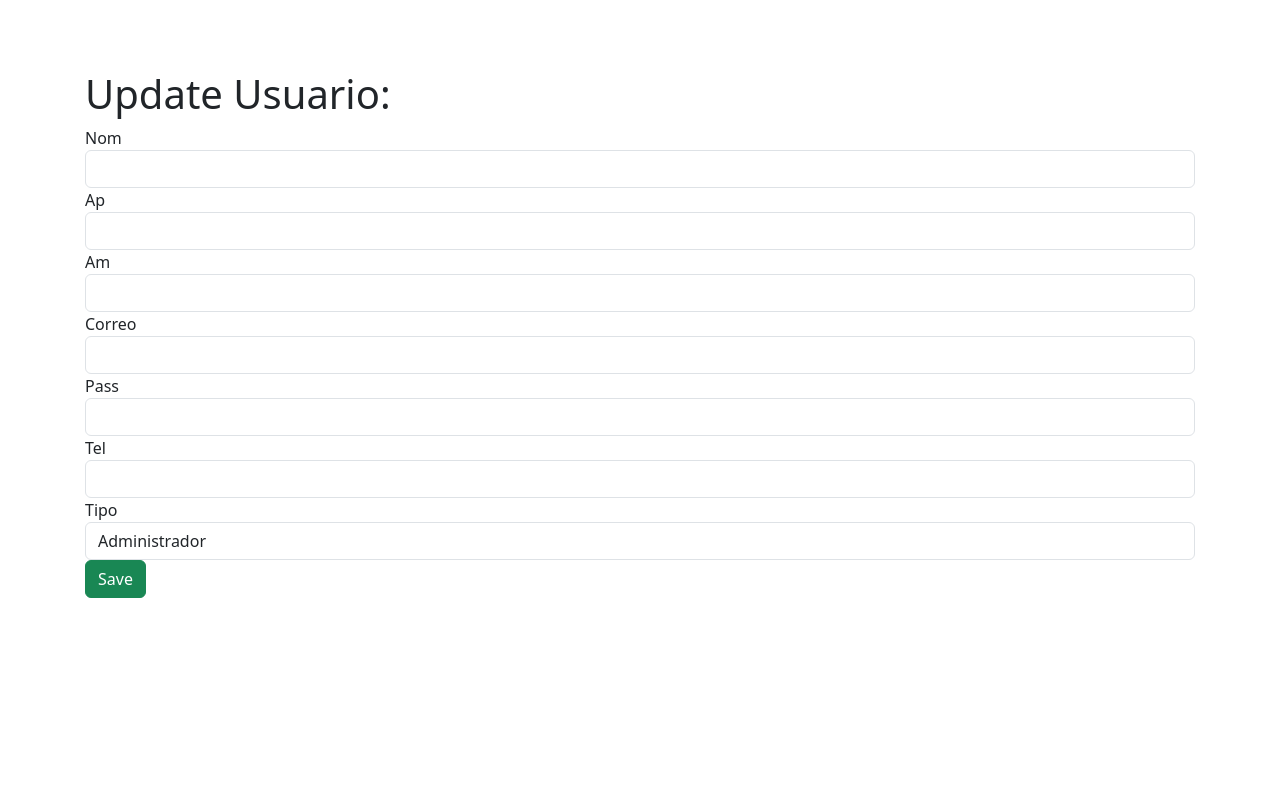
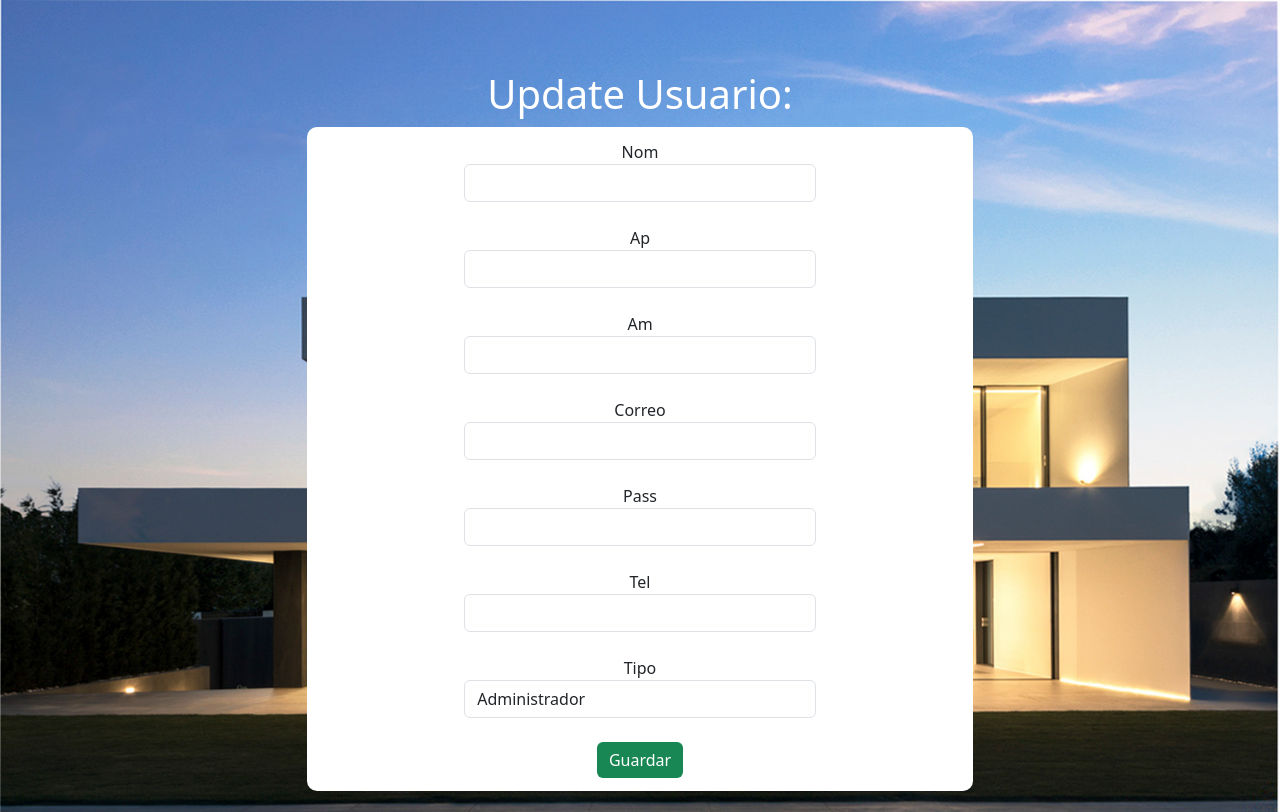
Before and after one commit to JackCorde/HomeSegurity, a Yii app: template views/usuario/update.php in a window 1280 px wide. Run offline with PHP 8.4 and a stand-in for Yii, Linux system fonts and the light colour scheme; the template is opened without the code that fills it, so the values that code supplies are empty; form fields are guessed from the names that the template uses; some libraries are stand-ins or nearby versions.

Commit message:
Cambios en Usuario de Lorena

```diff
--- a/views/usuario/_form.php
+++ b/views/usuario/_form.php
@@ -7,29 +7,32 @@ use yii\widgets\ActiveForm;
 /** @var app\models\Usuario $model */
 /** @var yii\widgets\ActiveForm $form */
 ?>
-
+<center>
+    <div class="fon">
 <div class="usuario-form">
 
     <?php $form = ActiveForm::begin(); ?>
 
     <?= $form->field($model, 'nom')->textInput(['maxlength' => true]) ?>
-
+<br>
     <?= $form->field($model, 'ap')->textInput(['maxlength' => true]) ?>
-
+<br>
     <?= $form->field($model, 'am')->textInput(['maxlength' => true]) ?>
-
+<br>
     <?= $form->field($model, 'correo')->textInput(['maxlength' => true]) ?>
-
+<br>
     <?= $form->field($model, 'pass')->passwordInput(['maxlength' => true]) ?>
-
+<br>
     <?= $form->field($model, 'tel')->textInput(['maxlength' => true]) ?>
-
+<br>
     <?= $form->field($model, 'tipo')->dropDownList([ 'Administrador' => 'Administrador', 'Usuario' => 'Usuario', ], ['prompt' => '']) ?>
-
+<br>
     <div class="form-group">
-        <?= Html::submitButton('Save', ['class' => 'btn btn-success']) ?>
+        <?= Html::submitButton('Guardar', ['class' => 'btn btn-success']) ?>
     </div>
 
+
     <?php ActiveForm::end(); ?>
-
+    </center>
+    </div>
 </div>
--- a/views/usuario/update.php
+++ b/views/usuario/update.php
@@ -10,12 +10,39 @@ $this->params['breadcrumbs'][] = ['label' => 'Usuarios', 'url' => ['index']];
 $this->params['breadcrumbs'][] = ['label' => $model->id, 'url' => ['view', 'id' => $model->id]];
 $this->params['breadcrumbs'][] = 'Update';
 ?>
-<div class="usuario-update">
+<style>
+        body{
+            background-image: url('<?= Yii::getAlias('@web')?>/img/update.jpg');
+            background-size: cover;
+        }
+        .btn{
+            border: none;
+            outline: none;
+        }
+        h1, h2, h3, h4, h5, h6, p {
+            color: white;
+        }
+        .fon{
+            background-color: white;
+            width: 60%;
+            padding: 6px 15px;
+            margin: 1px 0;
+            display: inline-block;
+            border-radius: 10px;
+            box-sizing: border-box;
+            padding: 10;
+        }
+
+
+</style>
+<center><div class="usuario-update">
 
     <h1><?= Html::encode($this->title) ?></h1>
-
+    <div class="fon">
     <?= $this->render('_form', [
         'model' => $model,
     ]) ?>
 
 </div>
+</div>
+</center>
```
Also changed, not shown: models/Usuario.php (+5 -5 lines), views/usuario/create.php (+24 -0 lines), views/usuario/index.php (+20 -2 lines), views/usuario/view.php (+21 -1 lines), web/img/Fondo.jpg (added), web/img/createUsuario.png (added), web/img/update.jpg (added), web/img/vista.jpeg (added).
